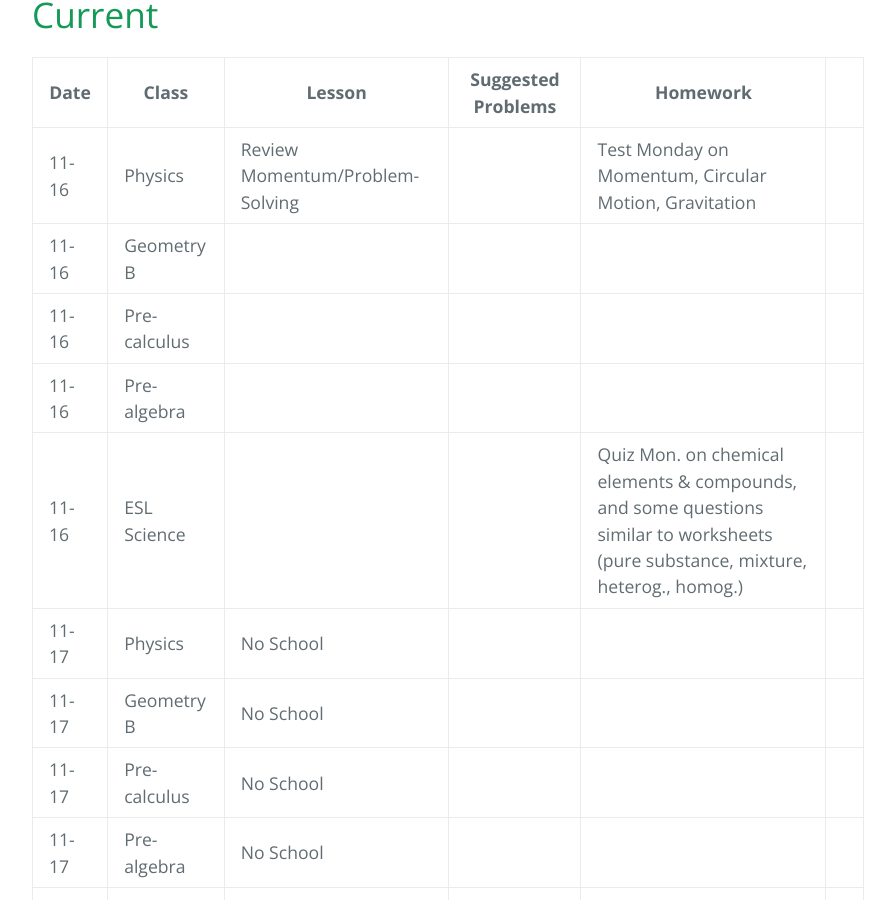
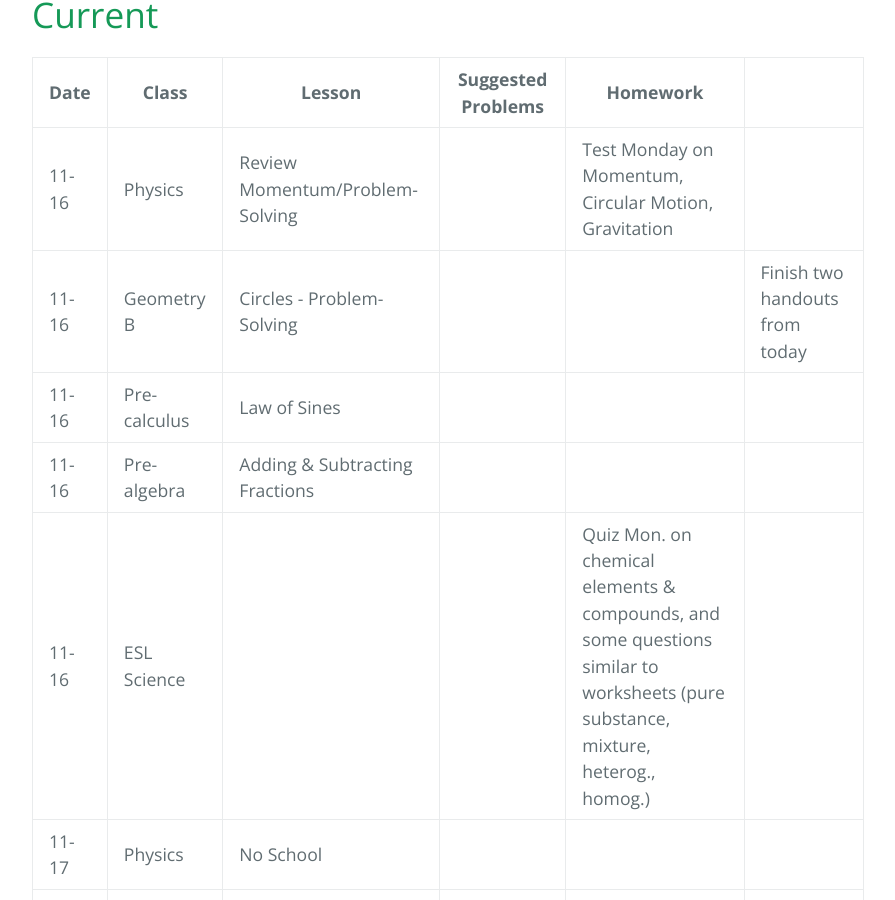
Before and after one commit to gpayoo/gpayoo, a Jekyll site: the page built from index.md, in a window 1280 px wide and 900 px high, scrolled down 511 px. Shown: the whole window, without its empty margins (192-1087 px from the left). Built offline with Jekyll 4.4.1, drawn with Linux system fonts in a browser that asks for light colours; our own code applies the rules of GitHub Pages for plain Markdown files.

Commit message:
Update index.md

```diff
--- a/index.md
+++ b/index.md
@@ -11,9 +11,9 @@ layout: default
 | Date | Class | Lesson | Suggested Problems | Homework |
 | ---- | ----- | ------ | -------- | ---
 | 11-16 | Physics | Review Momentum/Problem-Solving| | Test Monday on Momentum, Circular Motion, Gravitation
-| 11-16 | Geometry B | | | |
-| 11-16 | Pre-calculus |  | |
-| 11-16 | Pre-algebra | | |
+| 11-16 | Geometry B | Circles - Problem-Solving| | | Finish two handouts from today
+| 11-16 | Pre-calculus | Law of Sines | |
+| 11-16 | Pre-algebra | Adding & Subtracting Fractions | |
 | 11-16 | ESL Science |  |  |  Quiz Mon. on chemical elements & compounds, and some questions similar to worksheets (pure substance, mixture, heterog., homog.)
 | 11-17 | Physics | No School | |
 | 11-17 | Geometry B |No School | | |
```
